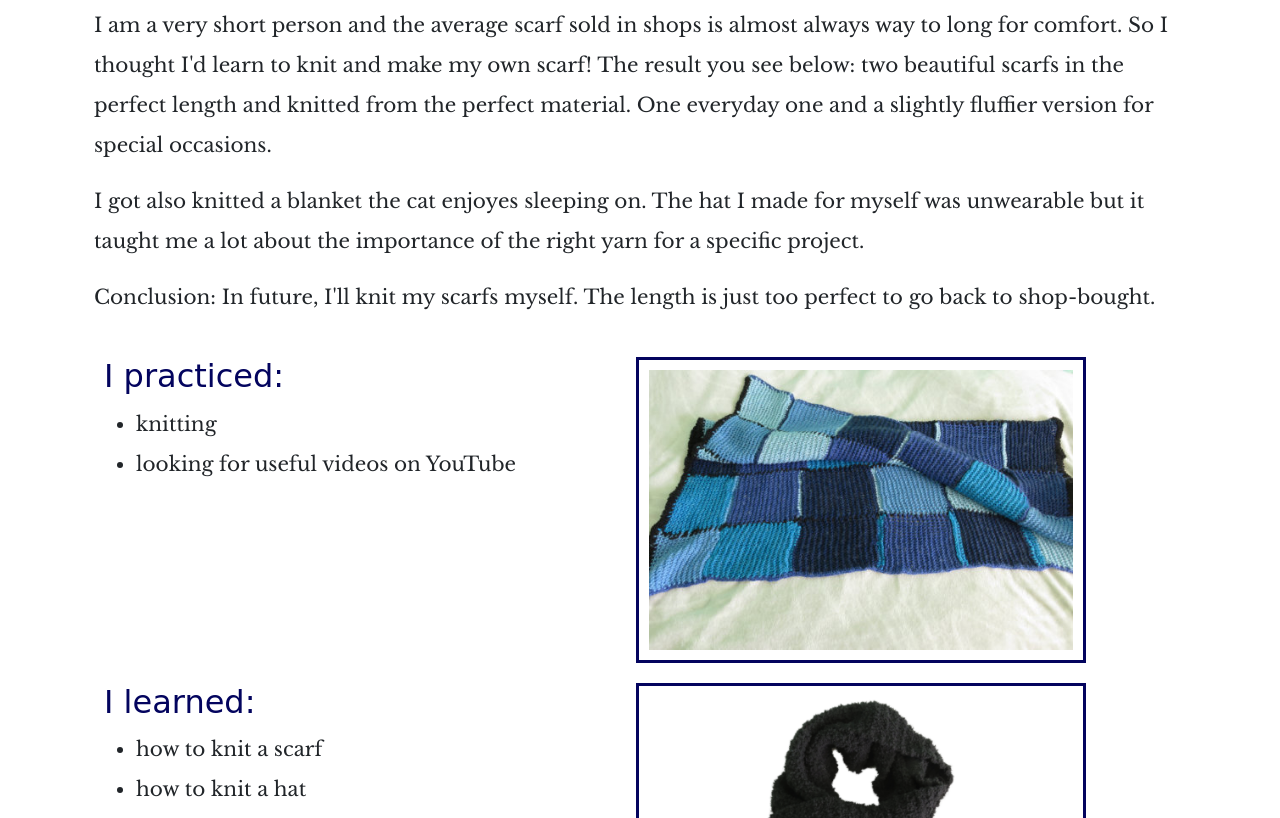
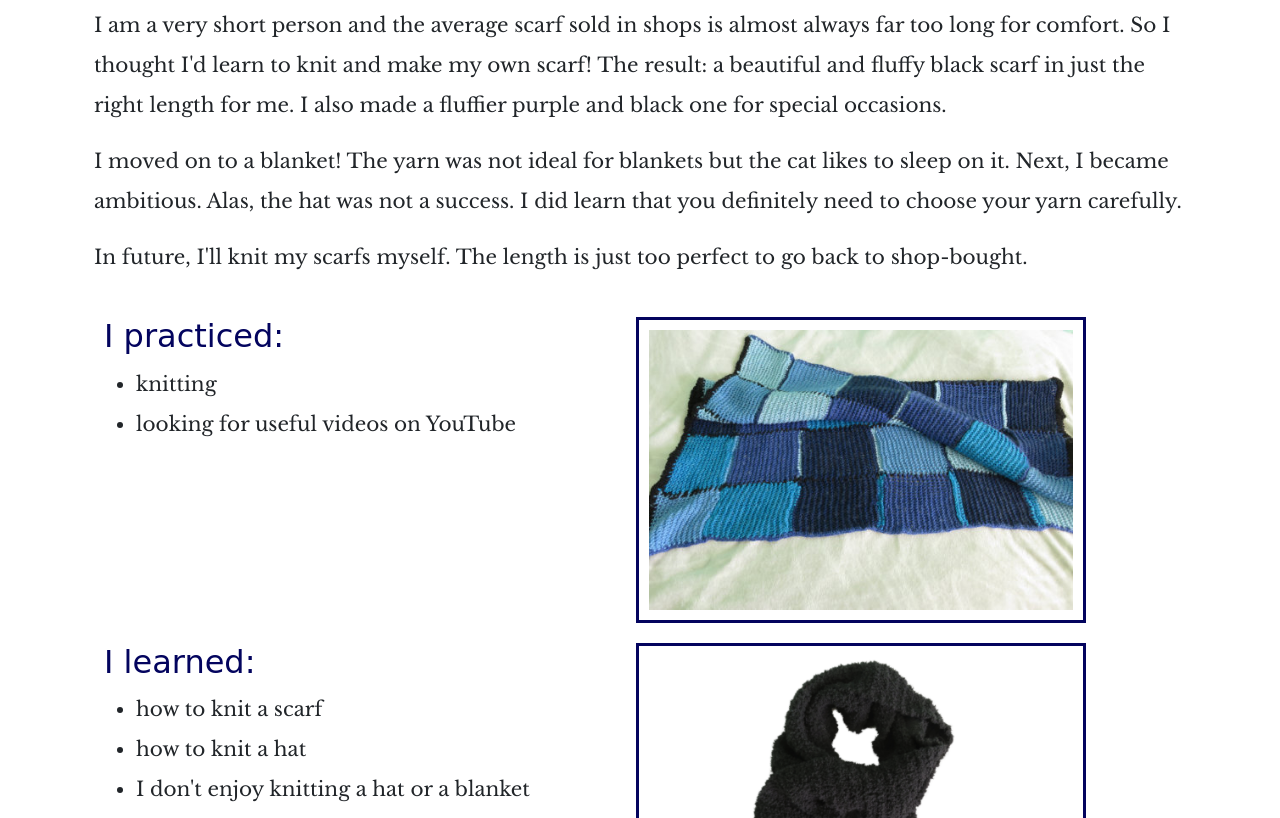
Before and after one commit to Miriam-C-B/miriambross.v3, a website: page pages/knitting-index.html in a window 1280 px wide. Shown: the part 414-1232 px from the top of the page. Drawn offline with nearby package versions, Linux system fonts and the light colour scheme; a web font is replaced by a local one.

Commit message:
Fixed style and typos on knitting page

```diff
--- a/pages/knitting-index.html
+++ b/pages/knitting-index.html
@@ -66,17 +66,16 @@
     <h1>Knitting a scarf. Or two.</h1>
 
     <p>
-       I am a very short person and the average scarf sold in shops is almost always way to long for comfort.
-       So I thought I'd learn to knit and make my own scarf! The result you see below: two beautiful scarfs in the
-       perfect length and knitted from the perfect material. One everyday one and a slightly fluffier version
-       for special occasions.
+       I am a very short person and the average scarf sold in shops is almost always far too long for comfort.
+       So I thought I'd learn to knit and make my own scarf! The result: a beautiful and fluffy black scarf in just the right length
+       for me. I also made a fluffier purple and black one for special occasions.
     </p>
     <p>
-        I got also knitted a blanket the cat enjoyes sleeping on. The hat I made for myself was unwearable but it taught me a lot
-        about the importance of the right yarn for a specific project.
+        I moved on to a blanket! The yarn was not ideal for blankets but the cat likes to sleep on it. Next, I became ambitious.
+        Alas, the hat was not a success. I did learn that you definitely need to choose your yarn carefully.
     </p>
     <p class="last-line">
-       Conclusion: In future, I'll knit my scarfs myself. The length is just too perfect to go back to
+       In future, I'll knit my scarfs myself. The length is just too perfect to go back to
        shop-bought.
     </p>
 
@@ -106,9 +105,9 @@
           <ul>
               <li>how to knit a scarf</li>
               <li>how to knit a hat</li>
-              <li>that I don't enjoy knitting a hat or a blanket</li>
+              <li>I don't enjoy knitting a hat or a blanket</li>
               <li>different projects require different types of yarn to be successful</li>
-              <li>I'm somewhat compulsive about finishing projects so that knitting a blanket while watching TV was anything but relaxing.</li>
+              <li>I'm somewhat compulsive about finishing projects so that knitting a blanket while watching TV was not relaxing.</li>
           </ul>
         </div>
       </div>
```
